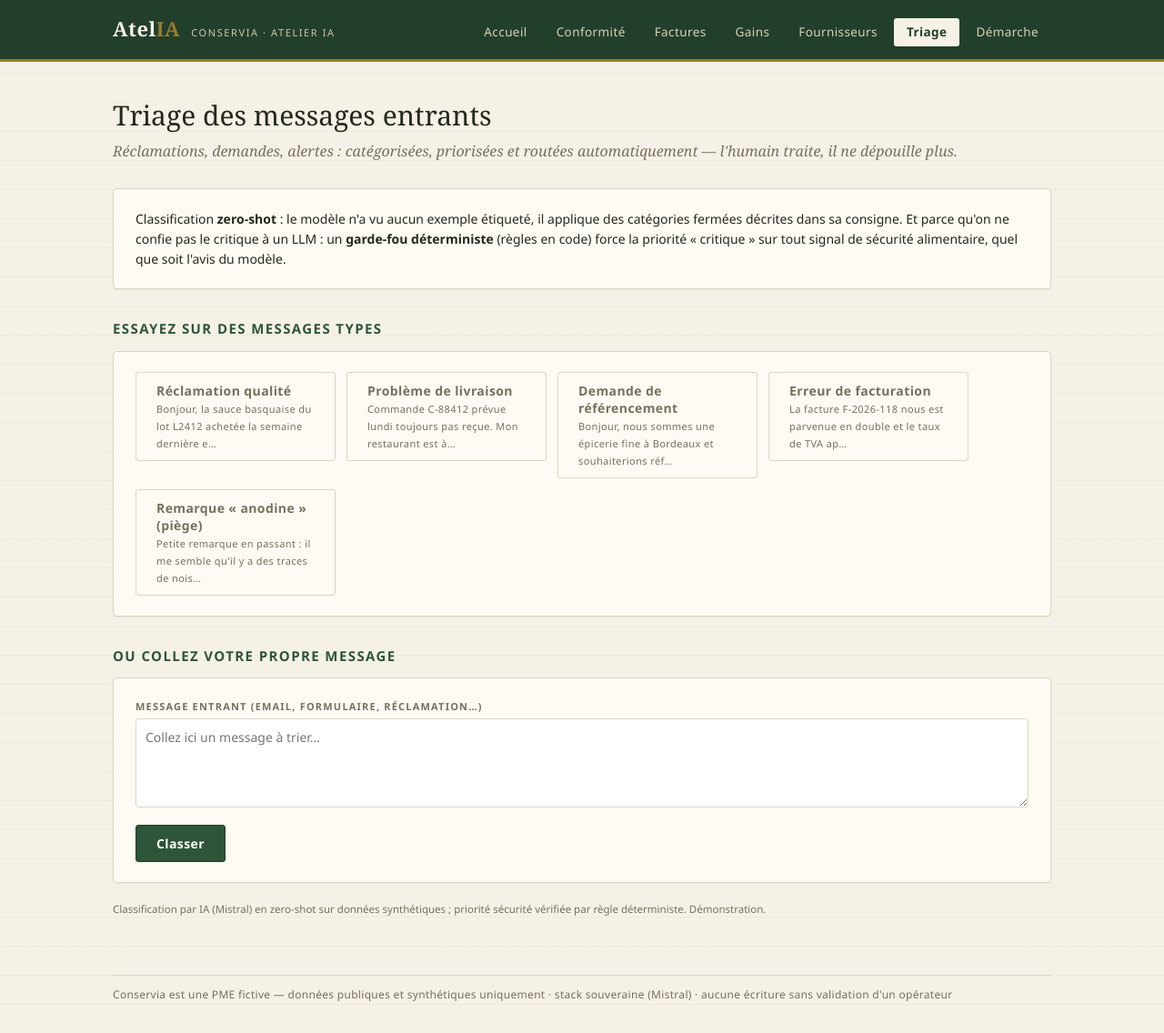
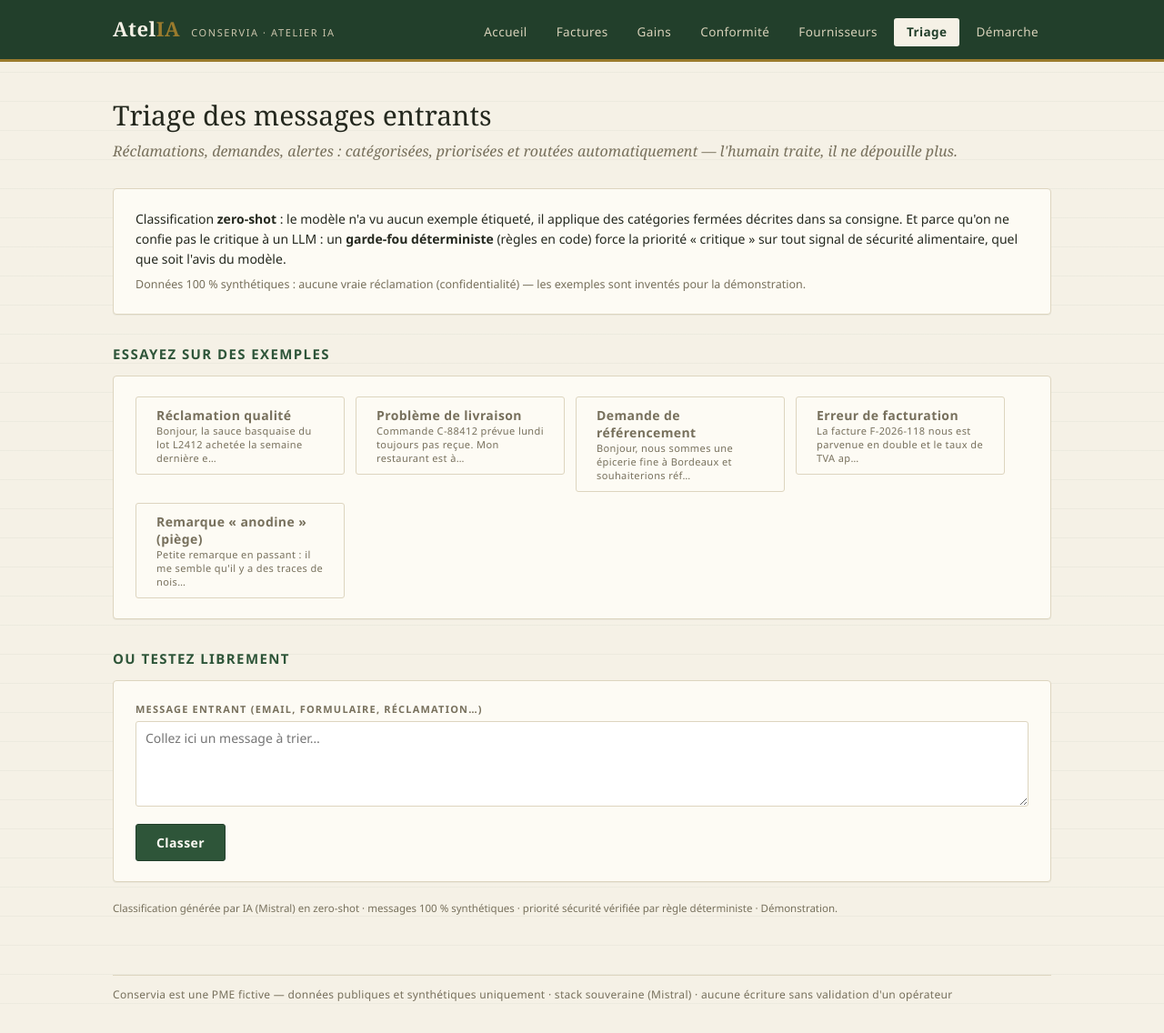
Before and after one commit to sodigitaljeremy/atelia, a FastAPI app: page /triage in a window 1280 px wide. Shown: the whole page at 91% size. After the commit the page ends 1101 px from the top, so only its background shows below. Run offline with FastAPI, Linux system fonts and the light colour scheme; parts of the project's set-up code (start-up, migrations or seed data) failed here and were passed over.

Commit message:
Lot 1 polissage : cohérence visuelle des 4 modules (référence : suppliers)
- base.html : classes mutualisées .badge.danger/.neutral, .module-intro, .example-btn,
  .transparency, .loading ; textarea rejoint la règle globale des inputs (les styles
  inline des modules étaient des duplicatas de cette règle — supprimés partout)
- En-têtes : les 4 modules suivent le même pattern h1 + sous-titre + carte d'intro
  (invoices en gagne une ; le bandeau jaune de compliance devient une intro standard,
  le jaune restant réservé aux vrais avertissements comme les hypothèses du dashboard)
- Badges : rouges inline (critique/cessée/bloquant) → .badge.danger ; priorités triage
  sur les classes existantes (pending/neutral)
- Boutons-exemples unifiés (form+hidden + .example-btn) ; verbes : les 2 recherches
  disent « Rechercher » (Vérifier supprimé), le chat RAG « Poser la question »,
  verbes métier conservés (Ingérer, Valider, Analyser, Classer) ; sections d'essai
  harmonisées (« Essayez sur des exemples » / « Ou testez librement ») ; indicateurs
  « ⏳ <action> en cours… »
- Notes de transparence : gabarit unique (qui produit · source/données · Démonstration —
  limite), présentes sur les 6 pages module (invoices liste/dashboard en gagnent),
  « avis » remplace « conseil » partout
- Hub : tuiles à hauteur égale (lien calé en bas) ; ordre narratif via champ ordre du
  contrat de module (Factures → Conformité → Fournisseurs → Triage au lieu de
  l'alphabétique) ; tuile Fournisseurs annonce enfin l'agent function-calling

Non-régression prouvée : upload→validation (y compris blocage doublon serveur re-vérifié),
recherche+question conformité, recherche fournisseur, classification avec garde-fou.
79 tests verts.

```diff
--- a/app/core/registry.py
+++ b/app/core/registry.py
@@ -30,6 +30,8 @@ class Module:
     # Hook optionnel exécuté au démarrage après l'application des schémas
     # (migrations de données idempotentes, backfills…)
     on_startup: Callable[[], Awaitable[None]] | None = None
+    # Position dans le hub et la nav (ordre narratif : déterministe → RAG → agent → NLP)
+    ordre: int = 99
 
 
 def _discover() -> list[Module]:
@@ -42,7 +44,7 @@ def _discover() -> list[Module]:
             continue
         package = importlib.import_module(f"app.modules.{info.name}")
         found.append(package.MODULE)
-    return sorted(found, key=lambda module: module.slug)
+    return sorted(found, key=lambda module: (module.ordre, module.slug))
 
 
 _modules: list[Module] | None = None
--- a/app/modules/compliance/__init__.py
+++ b/app/modules/compliance/__init__.py
@@ -15,5 +15,6 @@ MODULE = Module(
     router=router,
     schema_path=Path(__file__).parent / "schema.sql",
     nav=[("Conformité", "/compliance", "compliance")],
+    ordre=2,
     on_startup=repository.ingest_corpus_best_effort,
 )
--- a/app/modules/compliance/templates/_answer.html
+++ b/app/modules/compliance/templates/_answer.html
@@ -27,8 +27,8 @@
     {% endfor %}
   {% endif %}
 
-  <p style="font-family: var(--sans); font-size: 11.5px; color: var(--muted); margin-top: 10px;">
-    Réponse générée par IA (Mistral) à partir du texte officiel indexé ; vérifiez toujours
-    les sources citées. Ne constitue pas un conseil juridique.
+  <p class="transparency">
+    Réponse générée par IA (Mistral) à partir du texte officiel indexé · vérifiez toujours
+    les sources citées · Démonstration — ne constitue pas un avis juridique.
   </p>
 {% endif %}
--- a/app/modules/compliance/templates/_chunks.html
+++ b/app/modules/compliance/templates/_chunks.html
@@ -15,7 +15,7 @@
       <p style="font-size: 14px; margin-top: 10px; white-space: pre-line;">{{ c.contenu[:600] }}{% if c.contenu | length > 600 %}…{% endif %}</p>
     </div>
   {% endfor %}
-  <p style="font-family: var(--sans); font-size: 11.5px; color: var(--muted);">
+  <p class="transparency">
     Passages bruts du texte officiel, classés par similarité sémantique — aucune reformulation.
   </p>
 {% endif %}
--- a/app/modules/invoices/__init__.py
+++ b/app/modules/invoices/__init__.py
@@ -15,5 +15,6 @@ MODULE = Module(
     router=router,
     schema_path=Path(__file__).parent / "schema.sql",
     nav=[("Factures", "/invoices", "invoices"), ("Gains", "/dashboard", "dashboard")],
+    ordre=1,
     on_startup=repository.backfill_gain_events,
 )
--- a/app/modules/invoices/templates/dashboard.html
+++ b/app/modules/invoices/templates/dashboard.html
@@ -160,4 +160,10 @@
       </form>
     </div>
   {% endif %}
+
+  <p class="transparency">
+    Gains calculés sur les validations réelles selon des hypothèses paramétrables
+    (sources : France Num, IGF/DGFiP) · données synthétiques · Démonstration — pas un
+    indicateur comptable.
+  </p>
 {% endblock %}
--- a/app/modules/suppliers/__init__.py
+++ b/app/modules/suppliers/__init__.py
@@ -7,8 +7,9 @@ MODULE = Module(
     slug="suppliers",
     titre="Fiabilité fournisseurs",
     probleme="Vérifier en direct qu'une entreprise existe légalement et est active, sans ressaisie.",
-    technique="API publiques de l'État en direct (RNE + Sirene)",
+    technique="Agent function-calling sur API publiques (RNE/Sirene, BODACC)",
     icone="🔎",
     router=router,
     nav=[("Fournisseurs", "/suppliers", "suppliers")],
+    ordre=3,
 )
--- a/app/modules/suppliers/templates/_agent.html
+++ b/app/modules/suppliers/templates/_agent.html
@@ -82,9 +82,9 @@
     </div>
   {% endif %}
 
-  <p style="font-family: var(--sans); font-size: 11.5px; color: var(--muted); margin-top: 10px;">
+  <p class="transparency">
     Analyse générée par IA (Mistral) à partir de données publiques : RNE + Sirene ·
-    BODACC — DILA, annonces légales, data publique. Le score est une aide indicative,
+    BODACC (DILA, annonces légales) · Démonstration — le score est une aide indicative,
     pas un avis financier.
   </p>
 {% endif %}
--- a/app/modules/suppliers/templates/_results.html
+++ b/app/modules/suppliers/templates/_results.html
@@ -8,9 +8,7 @@
     <div class="card" style="margin-bottom: 14px;">
       <div style="display: flex; align-items: baseline; gap: 14px; flex-wrap: wrap;">
         <h3 style="font-size: 19px; font-weight: 600;">{{ c.nom }}</h3>
-        <span class="badge {{ 'ok' if c.active else 'pending' }}"
-              style="{% if not c.active %}background: var(--terra-soft); color: var(--terra); border-color: var(--terra);{% endif %}">
-          {{ c.etat }}</span>
+        <span class="badge {{ 'ok' if c.active else 'danger' }}">{{ c.etat }}</span>
         <span class="mono" style="margin-left: auto; color: var(--muted);">SIREN {{ c.siren }}</span>
       </div>
       <table style="margin-top: 12px; font-size: 14px;">
@@ -25,7 +23,7 @@
       </table>
     </div>
   {% endfor %}
-  <p style="font-family: var(--sans); font-size: 11.5px; color: var(--muted);">
+  <p class="transparency">
     Données : API Recherche d'entreprises — RNE + Sirene, data publique de l'État.
   </p>
 {% endif %}
--- a/app/modules/triage/__init__.py
+++ b/app/modules/triage/__init__.py
@@ -15,4 +15,5 @@ MODULE = Module(
     icone="📨",
     router=router,
     nav=[("Triage", "/triage", "triage")],
+    ordre=4,
 )
--- a/app/modules/triage/templates/_classification.html
+++ b/app/modules/triage/templates/_classification.html
@@ -18,10 +18,7 @@
   <div class="card">
     <div style="display: flex; gap: 12px; align-items: baseline; flex-wrap: wrap;">
       <span class="badge ok">{{ result.categorie }}</span>
-      <span class="badge"
-            style="{% if result.priorite == 'critique' %}background: var(--terra); color: #fff; border: none;
-                   {% elif result.priorite == 'haute' %}background: #f0e6c8; color: #7a5f18; border: 1px solid #dcc98f;
-                   {% else %}background: var(--line-soft); color: var(--muted); border: 1px solid var(--line);{% endif %}">
+      <span class="badge {% if result.priorite == 'critique' %}danger{% elif result.priorite == 'haute' %}pending{% else %}neutral{% endif %}">
         priorité {{ result.priorite }}</span>
       <span style="font-family: var(--sans); font-size: 13px; color: var(--muted); margin-left: auto;">
         → {{ result.service_destinataire }}</span>
--- a/app/modules/triage/templates/triage.html
+++ b/app/modules/triage/templates/triage.html
@@ -7,40 +7,42 @@
     l'humain traite, il ne dépouille plus.
   </p>
 
-  <div class="card" style="margin-bottom: 20px;">
-    <p style="font-family: var(--sans); font-size: 14px;">
+  <div class="card module-intro">
+    <p>
       Classification <b>zero-shot</b> : le modèle n'a vu aucun exemple étiqueté, il applique
       des catégories fermées décrites dans sa consigne. Et parce qu'on ne confie pas le
       critique à un LLM : un <b>garde-fou déterministe</b> (règles en code) force la priorité
       « critique » sur tout signal de sécurité alimentaire, quel que soit l'avis du modèle.
     </p>
+    <p class="intro-note">
+      Données 100 % synthétiques : aucune vraie réclamation (confidentialité) — les exemples
+      sont inventés pour la démonstration.
+    </p>
   </div>
 
-  <h2>Essayez sur des messages types</h2>
+  <h2>Essayez sur des exemples</h2>
   <div class="card" style="display: flex; gap: 12px; flex-wrap: wrap;">
     {% for label, text in examples %}
       <form hx-post="/triage/classify" hx-target="#classification" hx-indicator="#triage-loading"
             style="margin: 0;">
         <input type="hidden" name="message" value="{{ text }}">
-        <button type="submit" class="btn btn-quiet" style="text-align: left; max-width: 220px;">
-          <b>{{ label }}</b><br>
-          <span style="font-size: 11px; color: var(--muted); font-weight: 400;">{{ text[:70] }}…</span>
+        <button type="submit" class="btn btn-quiet example-btn">
+          <b>{{ label }}</b>
+          <small>{{ text[:70] }}…</small>
         </button>
       </form>
     {% endfor %}
   </div>
 
-  <h2>Ou collez votre propre message</h2>
+  <h2>Ou testez librement</h2>
   <div class="card">
     <form hx-post="/triage/classify" hx-target="#classification" hx-indicator="#triage-loading">
       <label for="message">Message entrant (email, formulaire, réclamation…)</label>
       <textarea id="message" name="message" rows="4"
-                placeholder="Collez ici un message à trier…"
-                style="width: 100%; padding: 10px; font-family: var(--sans); font-size: 14px;
-                       border: 1px solid var(--line); border-radius: 3px; resize: vertical;"></textarea>
+                placeholder="Collez ici un message à trier…"></textarea>
       <div style="display: flex; align-items: center; gap: 14px; margin-top: 12px;">
         <button type="submit" class="btn btn-primary">Classer</button>
-        <span id="triage-loading" class="htmx-indicator" style="font-family: var(--sans); font-size: 13px; color: var(--muted);">
+        <span id="triage-loading" class="htmx-indicator loading">
           ⏳ classification en cours…</span>
       </div>
     </form>
@@ -48,8 +50,8 @@
 
   <div id="classification" style="margin-top: 20px;"></div>
 
-  <p style="font-family: var(--sans); font-size: 11.5px; color: var(--muted); margin-top: 10px;">
-    Classification par IA (Mistral) en zero-shot sur données synthétiques ; priorité sécurité
-    vérifiée par règle déterministe. Démonstration.
+  <p class="transparency">
+    Classification générée par IA (Mistral) en zero-shot · messages 100 % synthétiques ·
+    priorité sécurité vérifiée par règle déterministe · Démonstration.
   </p>
 {% endblock %}
--- a/app/shared/templates/base.html
+++ b/app/shared/templates/base.html
@@ -77,6 +77,8 @@
     }
     .badge.pending { background: #f0e6c8; color: #7a5f18; border: 1px solid #dcc98f; }
     .badge.ok { background: #dbe8d9; color: var(--green-deep); border: 1px solid #b5cdb4; }
+    .badge.danger { background: var(--terra); color: #fff; border: 1px solid var(--terra); }
+    .badge.neutral { background: var(--line-soft); color: var(--muted); border: 1px solid var(--line); }
     .btn {
       font-family: var(--sans); font-size: 14px; font-weight: 600; letter-spacing: 0.4px;
       padding: 10px 22px; border-radius: 3px; border: 1px solid transparent; cursor: pointer;
@@ -92,11 +94,20 @@
       display: block; font-family: var(--sans); font-size: 11px; font-weight: 600;
       text-transform: uppercase; letter-spacing: 1.2px; color: var(--muted); margin-bottom: 5px;
     }
-    input[type="text"], input[type="date"] {
+    input[type="text"], input[type="date"], textarea {
       width: 100%; padding: 8px 10px; font-family: var(--mono); font-size: 14px;
       color: var(--ink); background: #fff; border: 1px solid var(--line); border-radius: 3px;
     }
-    input:focus { outline: 2px solid rgba(46, 85, 57, 0.35); border-color: var(--green); }
+    textarea { font-family: var(--sans); resize: vertical; }
+    input:focus, textarea:focus { outline: 2px solid rgba(46, 85, 57, 0.35); border-color: var(--green); }
+    /* Composants communs aux modules (référence : module Fournisseurs) */
+    .module-intro { margin-bottom: 20px; }
+    .module-intro p { font-family: var(--sans); font-size: 14px; }
+    .module-intro .intro-note { font-size: 12.5px; color: var(--muted); margin-top: 8px; }
+    .example-btn { text-align: left; max-width: 230px; }
+    .example-btn small { display: block; font-size: 11px; color: var(--muted); font-weight: 400; }
+    .transparency { font-family: var(--sans); font-size: 11.5px; color: var(--muted); margin-top: 10px; }
+    .htmx-indicator.loading { font-family: var(--sans); font-size: 13px; color: var(--muted); }
     .field-grid { display: grid; grid-template-columns: repeat(3, 1fr); gap: 16px 20px; }
     .alert {
       background: var(--terra-soft); border: 1px solid var(--terra); color: var(--terra);
```
Also changed, not shown: app/modules/compliance/templates/compliance.html (+21 -20 lines), app/modules/invoices/templates/invoice_detail.html (+6 -2 lines), app/modules/invoices/templates/invoices_list.html (+17 -0 lines), app/modules/suppliers/templates/suppliers.html (+23 -19 lines), app/shared/templates/home.html (+4 -4 lines).
